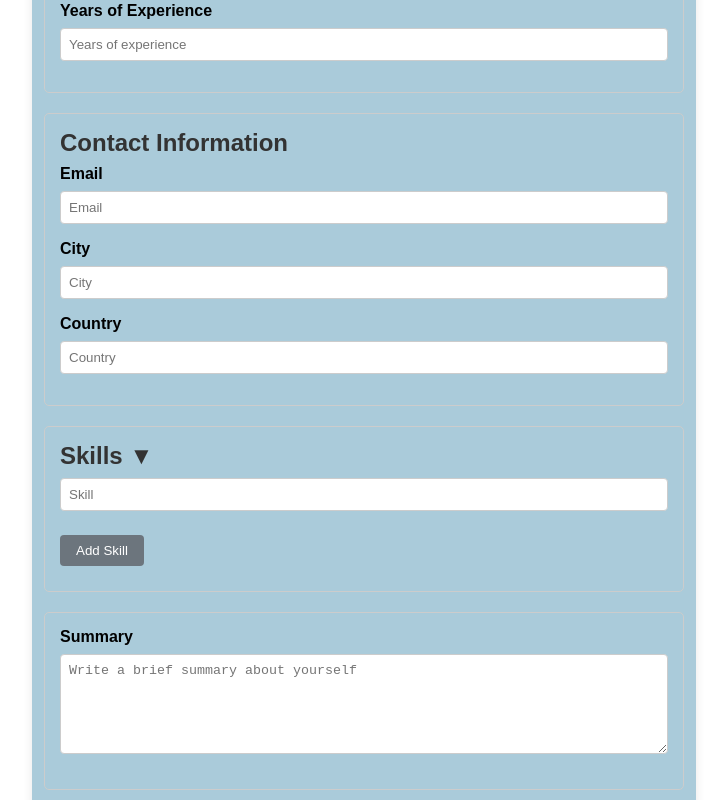
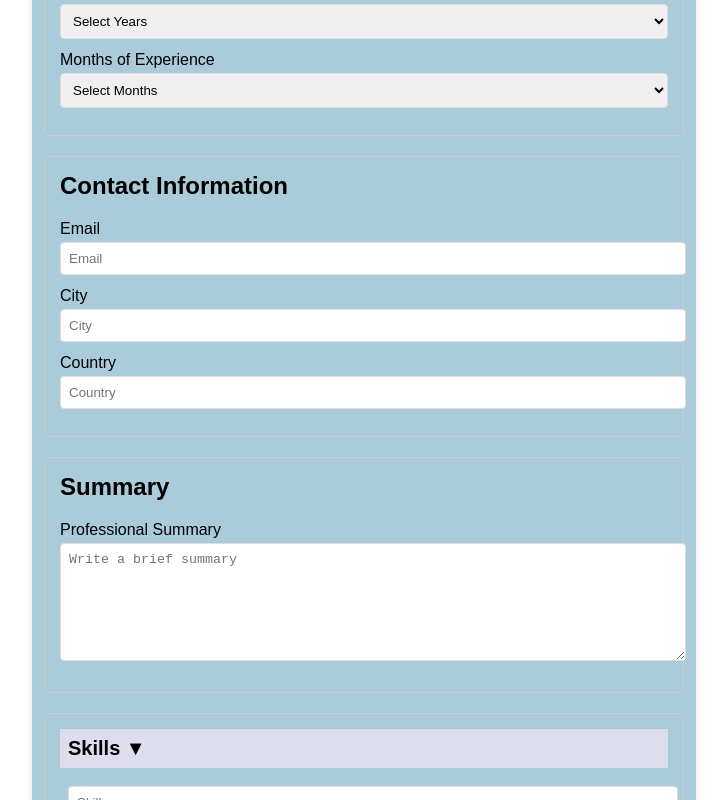
Before and after one commit to Mugdhashrivastava/Resume-generator-React, a React (Create React App) app: page / in a window 1280 px wide. Shown: the part 460-1260 px from the top of the page, without its empty margins (276-1003 px from the left). Built offline with nearby package versions, Linux system fonts and the light colour scheme.

Commit message:
dropdown of experience

```diff
--- a/src/components/ResumeForm.css
+++ b/src/components/ResumeForm.css
@@ -1,4 +1,4 @@
-/* General styles for the form */
+
 .resume-form {
   width: 50%;
   font-family: Arial, sans-serif;
@@ -9,24 +9,18 @@
   margin: 2rem auto;
 }
 
+
 .form-section {
-  margin-bottom: 1.5rem;
-}
-
-.form-section h2 {
-  font-size: 1.5rem;
-  margin-bottom: 0.5rem;
-  color: #333;
+  margin-bottom: 1rem;
 }
 
 .form-group {
-  margin-bottom: 1rem;
+  margin-bottom: 0.75rem;
 }
 
 .form-group label {
   display: block;
-  font-weight: bold;
-  margin-bottom: 0.5rem;
+  margin-bottom: 0.25rem;
 }
 
 .form-group input,
@@ -34,54 +28,41 @@
 .form-group textarea {
   width: 100%;
   padding: 0.5rem;
-  border: 1px solid #ccc;
   border-radius: 4px;
-  box-sizing: border-box;
+  border: 1px solid #ddd;
 }
 
-/* Specific styles for the summary text area */
 .form-group textarea {
-  height: 100px; /* Adjust height as needed */
-  resize: vertical;
+  height: 100px;
+}
+
+.collapsible-section {
+  border: 1px solid #ddd;
+  border-radius: 8px;
+  overflow: hidden;
+}
+
+.collapsible-header {
+  background-color: #dde;
+  padding: 0.5rem;
+  cursor: pointer;
+}
+
+.skills-section,
+.experience-section {
+  padding: 0.5rem;
 }
 
 .submit-button {
+  padding: 0.75rem;
   background-color: #007bff;
   color: white;
-  padding: 0.75rem 1.5rem;
   border: none;
   border-radius: 4px;
   cursor: pointer;
+  font-size: 1rem;
 }
 
 .submit-button:hover {
   background-color: #0056b3;
 }
-
-.collapsible-section {
-  border-top: 1px solid #ccc;
-  padding-top: 1rem;
-}
-
-.collapsible-header {
-  cursor: pointer;
-  user-select: none;
-}
-
-.collapsible-header:hover {
-  color: #0056b3;
-}
-
-button[type="button"] {
-  background-color: #6c757d;
-  color: white;
-  padding: 0.5rem 1rem;
-  border: none;
-  border-radius: 4px;
-  cursor: pointer;
-  margin-top: 0.5rem;
-}
-
-button[type="button"]:hover {
-  background-color: #5a6268;
-}
--- a/src/components/ResumeForm.js
+++ b/src/components/ResumeForm.js
@@ -1,7 +1,8 @@
+
 import React, { useState, useEffect } from "react";
 import { useNavigate } from "react-router-dom";
 import "./ResumeForm.css";
-import dropdownOptions from "../dropdownOptions.json";
+import dropdownOptions from '../dropdownOptions.json';
 
 const ResumeForm = ({ onSave }) => {
   const [data, setData] = useState({
@@ -16,7 +17,8 @@ const ResumeForm = ({ onSave }) => {
     education: "",
     picture: "",
     currentEmployer: "",
-    yoe: "",
+    years: "",
+    months: "",
     experience: [
       {
         startDate: "",
@@ -91,11 +93,15 @@ const ResumeForm = ({ onSave }) => {
     setIsExperienceCollapsed(!isExperienceCollapsed);
   };
 
-  // Fetch job titles from JSON file (optional if not importing directly)
+  // Fetch job titles, years, and months from JSON file (optional if not importing directly)
   const [jobTitles, setJobTitles] = useState([]);
+  const [years, setYears] = useState([]);
+  const [months, setMonths] = useState([]);
 
   useEffect(() => {
     setJobTitles(dropdownOptions.jobTitles);
+    setYears(dropdownOptions.years);
+    setMonths(dropdownOptions.months);
   }, []);
 
   return (
@@ -151,15 +157,36 @@ const ResumeForm = ({ onSave }) => {
           </select>
         </div>
         <div className="form-group">
-          <label htmlFor="yoe">Years of Experience</label>
-          <input
-            type="number"
-            name="yoe"
-            id="yoe"
-            placeholder="Years of experience"
-            value={data.yoe}
+          <label htmlFor="years">Years of Experience</label>
+          <select
+            name="years"
+            id="years"
+            value={data.years}
             onChange={handleChange}
-          />
+          >
+            <option value="">Select Years</option>
+            {years.map((year, index) => (
+              <option key={index} value={year}>
+                {year}
+              </option>
+            ))}
+          </select>
+        </div>
+        <div className="form-group">
+          <label htmlFor="months">Months of Experience</label>
+          <select
+            name="months"
+            id="months"
+            value={data.months}
+            onChange={handleChange}
+          >
+            <option value="">Select Months</option>
+            {months.map((month, index) => (
+              <option key={index} value={month}>
+                {month}
+              </option>
+            ))}
+          </select>
         </div>
       </div>
 
@@ -201,6 +228,21 @@ const ResumeForm = ({ onSave }) => {
         </div>
       </div>
 
+      {/* Summary Section */}
+      <div className="form-section">
+        <h2>Summary</h2>
+        <div className="form-group">
+          <label htmlFor="summary">Professional Summary</label>
+          <textarea
+            name="summary"
+            id="summary"
+            placeholder="Write a brief summary"
+            value={data.summary}
+            onChange={handleChange}
+          />
+        </div>
+      </div>
+
       {/* Skills Section */}
       <div className="form-section collapsible-section">
         <h2 onClick={toggleSkills} className="collapsible-header">
@@ -224,19 +266,6 @@ const ResumeForm = ({ onSave }) => {
             </button>
           </div>
         )}
-      </div>
-      {/* Summary section */}
-      <div className="form-section">
-      <div className="form-group">
-        <label htmlFor="summary">Summary</label>
-        <textarea
-          name="summary"
-          id="summary"
-          placeholder="Write a brief summary about yourself"
-          value={data.summary}
-          onChange={handleChange}
-        />
-      </div>
       </div>
 
       {/* Experience Section */}
--- a/src/components/ResumePreview.js
+++ b/src/components/ResumePreview.js
@@ -1,3 +1,4 @@
+
 import React, { forwardRef } from "react";
 import "./ResumePreview.css";
 
@@ -11,7 +12,7 @@ const ResumePreview = forwardRef(({ data }, ref) => {
         <div className="info-section">
           <p className="title">{data.title}</p>
           <p className="yoe">
-            <strong>{data.yoe} years of experience</strong>
+            <strong>{data.years} years {data.months} months of experience</strong>
           </p>
           <h2 className="section-header">CONTACT</h2>
           <p>
@@ -20,14 +21,11 @@ const ResumePreview = forwardRef(({ data }, ref) => {
           <p>
             <strong>Country:</strong> {data.country}
           </p>
-
           <p>
-            <strong>Email:</strong>
-            {data.email}
+            <strong>Email:</strong> {data.email}
           </p>
           <h2 className="section-header">SUMMARY</h2>
           <p>{data.summary}</p>
-
           <h2 className="section-header">Skills</h2>
           <ul>
             {data.skills.map((skill, index) => (
--- a/src/dropdownOptions.json
+++ b/src/dropdownOptions.json
@@ -11,5 +11,34 @@
         "Financial Analyst",
         "Consultant",
         "Other"
+    ],
+    "years": [
+        1,
+        2,
+        3,
+        4,
+        5,
+        6,
+        7,
+        8,
+        9,
+        10,
+        11,
+        12,
+        13,
+        14,
+        15
+    ],
+    "months": [
+        1,
+        2,
+        3,
+        4,
+        6,
+        7,
+        8,
+        9,
+        10,
+        11
     ]
 }
```
Lines whose indentation alone changed are shown as unchanged.
